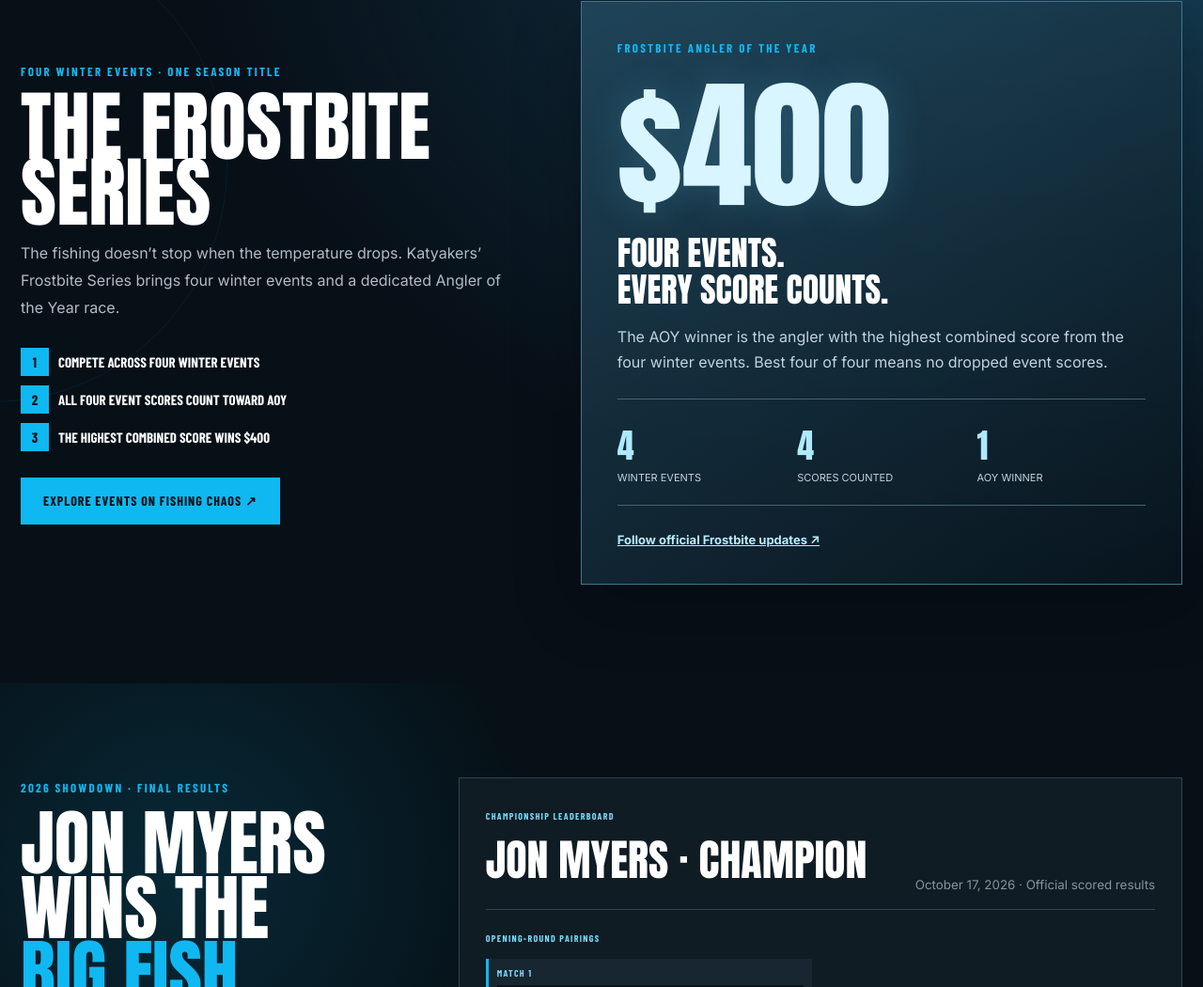
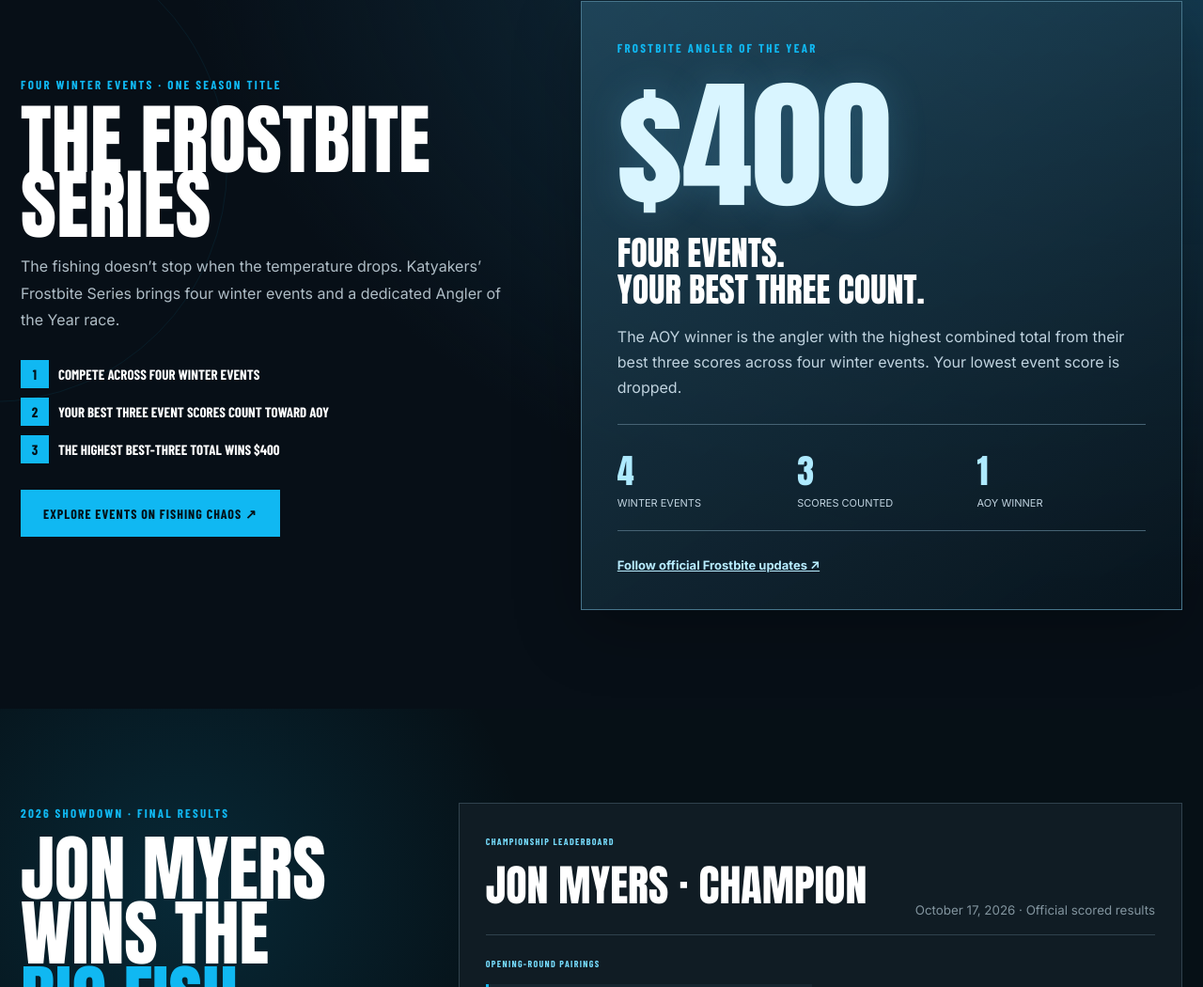
Before and after one commit to coreyjeffers/coreyjeffers.github.io, a plain HTML site: page 404.html in a window 1280 px wide. Shown: the part 3922-4972 px from the top of the page at 94% size. Drawn offline with nearby package versions, Linux system fonts and the light colour scheme; no server answers; a web font is replaced by a local one.

Commit message:
Correct Frostbite AOY to best three of four event scores

```diff
--- a/404.html
+++ b/404.html
@@ -109,15 +109,15 @@
         <span class="eyebrow">FOUR WINTER EVENTS · ONE SEASON TITLE</span>
         <h2 id="frostbiteTitle">The Frostbite<br>Series</h2>
         <p>The fishing doesn’t stop when the temperature drops. Katyakers’ Frostbite Series brings four winter events and a dedicated Angler of the Year race.</p>
-        <ol class="challenge-steps"><li><b>1</b><span>Compete across four winter events</span></li><li><b>2</b><span>All four event scores count toward AOY</span></li><li><b>3</b><span>The highest combined score wins $400</span></li></ol>
+        <ol class="challenge-steps"><li><b>1</b><span>Compete across four winter events</span></li><li><b>2</b><span>Your best three event scores count toward AOY</span></li><li><b>3</b><span>The highest best-three total wins $400</span></li></ol>
         <a class="button primary" href="https://app.fishingchaos.com/club/Ehg8nJithN8CCAMoLKHj" target="_blank" rel="noopener">Explore events on Fishing Chaos ↗</a>
       </div>
       <div class="frostbite-prize" aria-label="Frostbite Angler of the Year prize">
         <span class="eyebrow">FROSTBITE ANGLER OF THE YEAR</span>
         <strong class="frostbite-amount">$400</strong>
-        <h3>Four events.<br>Every score counts.</h3>
-        <p>The AOY winner is the angler with the highest combined score from the four winter events. Best four of four means no dropped event scores.</p>
-        <div class="frostbite-counts"><div><strong>4</strong><span>Winter events</span></div><div><strong>4</strong><span>Scores counted</span></div><div><strong>1</strong><span>AOY winner</span></div></div>
+        <h3>Four events.<br>Your best three count.</h3>
+        <p>The AOY winner is the angler with the highest combined total from their best three scores across four winter events. Your lowest event score is dropped.</p>
+        <div class="frostbite-counts"><div><strong>4</strong><span>Winter events</span></div><div><strong>3</strong><span>Scores counted</span></div><div><strong>1</strong><span>AOY winner</span></div></div>
         <a href="https://www.facebook.com/KATYAKERSOUTFITTERS" target="_blank" rel="noopener">Follow official Frostbite updates ↗</a>
       </div>
     </section>
--- a/index.html
+++ b/index.html
@@ -109,15 +109,15 @@
         <span class="eyebrow">FOUR WINTER EVENTS · ONE SEASON TITLE</span>
         <h2 id="frostbiteTitle">The Frostbite<br>Series</h2>
         <p>The fishing doesn’t stop when the temperature drops. Katyakers’ Frostbite Series brings four winter events and a dedicated Angler of the Year race.</p>
-        <ol class="challenge-steps"><li><b>1</b><span>Compete across four winter events</span></li><li><b>2</b><span>All four event scores count toward AOY</span></li><li><b>3</b><span>The highest combined score wins $400</span></li></ol>
+        <ol class="challenge-steps"><li><b>1</b><span>Compete across four winter events</span></li><li><b>2</b><span>Your best three event scores count toward AOY</span></li><li><b>3</b><span>The highest best-three total wins $400</span></li></ol>
         <a class="button primary" href="https://app.fishingchaos.com/club/Ehg8nJithN8CCAMoLKHj" target="_blank" rel="noopener">Explore events on Fishing Chaos ↗</a>
       </div>
       <div class="frostbite-prize" aria-label="Frostbite Angler of the Year prize">
         <span class="eyebrow">FROSTBITE ANGLER OF THE YEAR</span>
         <strong class="frostbite-amount">$400</strong>
-        <h3>Four events.<br>Every score counts.</h3>
-        <p>The AOY winner is the angler with the highest combined score from the four winter events. Best four of four means no dropped event scores.</p>
-        <div class="frostbite-counts"><div><strong>4</strong><span>Winter events</span></div><div><strong>4</strong><span>Scores counted</span></div><div><strong>1</strong><span>AOY winner</span></div></div>
+        <h3>Four events.<br>Your best three count.</h3>
+        <p>The AOY winner is the angler with the highest combined total from their best three scores across four winter events. Your lowest event score is dropped.</p>
+        <div class="frostbite-counts"><div><strong>4</strong><span>Winter events</span></div><div><strong>3</strong><span>Scores counted</span></div><div><strong>1</strong><span>AOY winner</span></div></div>
         <a href="https://www.facebook.com/KATYAKERSOUTFITTERS" target="_blank" rel="noopener">Follow official Frostbite updates ↗</a>
       </div>
     </section>
```
